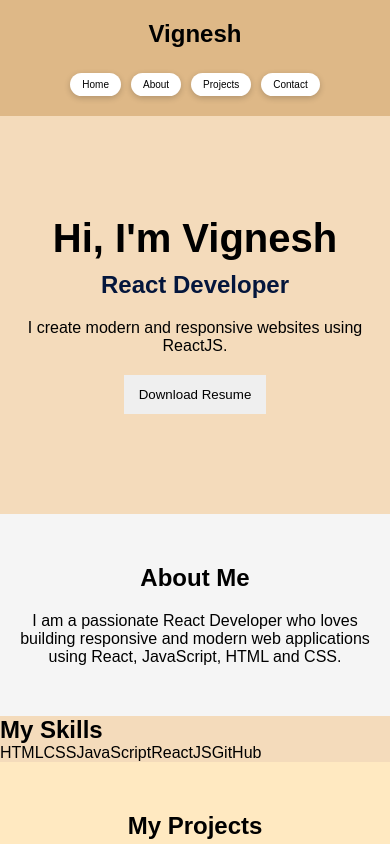
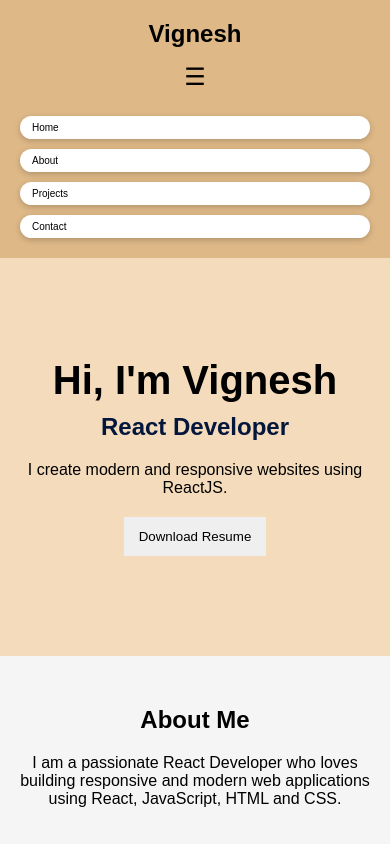
Before and after one commit to naykavignesh01-bot/portfolio-react, a React app: page / in a window 390 px wide. Shown: the top 844 px of the page. Built offline with nearby package versions, Linux system fonts and the light colour scheme; the HTML template or start-up script is replaced by a standard one.

Commit message:
Added mobile menu toggle

```diff
--- a/src/App.css
+++ b/src/App.css
@@ -123,7 +123,36 @@ body {
   margin: 0;
 }
 
+.menu-btn {
+  display: none;
+  font-size: 24px;
+  border: none;
+  background: none;
+  cursor: pointer;
+}
+
+.nav-links {
+  display: flex;
+  gap: 20px;
+  list-style: none;
+}
+
 @media (max-width: 768px) {
+  .menu-btn {
+    display: block;
+  }
+
+  .nav-links {
+    display: none;
+    flex-direction: column;
+    width: 100%;
+    margin-top: 10px;
+  }
+
+  .nav-links.active {
+    display: flex;
+  }
+}
 
   .navbar {
     flex-direction: column;
@@ -157,8 +186,6 @@ body {
   padding: 20px 15px;
 }
 
-}
-
 html,
 body {
   overflow-x: hidden;
--- a/src/components/Navbar.jsx
+++ b/src/components/Navbar.jsx
@@ -1,9 +1,20 @@
+import { useState } from "react";
+
 function Navbar() {
+  const [menuOpen, setMenuOpen] = useState(false);
+
   return (
     <nav className="navbar">
       <h2>Vignesh</h2>
 
-      <ul>
+      <button
+        className="menu-btn"
+        onClick={() => setMenuOpen(!menuOpen)}
+      >
+        ☰
+      </button>
+
+      <ul className={menuOpen ? "nav-links active" : "nav-links"}>
         <li>
           <a href="#home">Home</a>
         </li>
```
